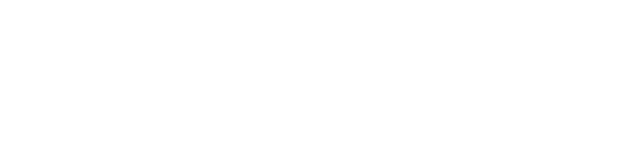
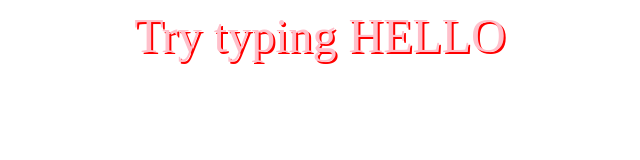
Before and after one commit to tianyuduan/JS30, a plain HTML site: page SequenceDetection/index-START.html in a window 1280 px wide. Shown: the whole page, without its empty margins (320-960 px from the left). Drawn offline with Linux system fonts and the light colour scheme.

Commit message:
sequence detection finsihed

```diff
--- a/SequenceDetection/index-START.html
+++ b/SequenceDetection/index-START.html
@@ -3,9 +3,11 @@
 <head>
   <meta charset="UTF-8">
   <title>Key Detection</title>
+  <link rel="stylesheet" href="style.css">
   <script type="text/javascript" src="http://www.cornify.com/js/cornify.js"></script>
 </head>
 <body>
+<div class='title'>Try typing HELLO</div>
 <script>
   const pressedArray = []
   const secretCode = 'hello'
--- /dev/null
+++ b/SequenceDetection/style.css
@@ -0,0 +1,7 @@
+.title{
+  justify-content: center;
+  text-align: center;
+  font-size: 48px;
+  color: pink;
+  text-shadow: 2px 2px #ff0000;
+}
```
